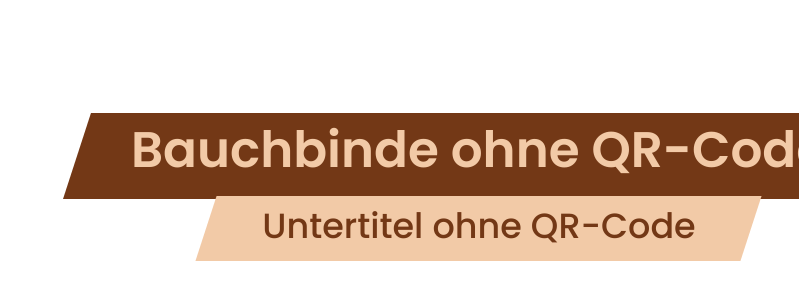
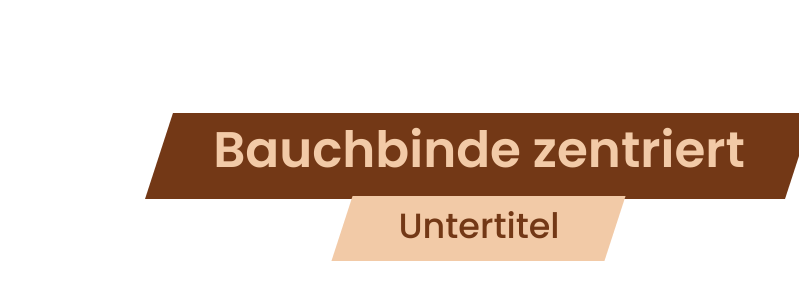
Before and after one commit to cniklas/tmt-image-generator, a Svelte app: page / in a window 1280 px wide. Shown: the part 818-1118 px from the top of the page, without its empty margins (481-1280 px from the left). Built offline with nearby package versions, Linux system fonts and the light colour scheme.

Commit message:
Update CenterOrLeft.svelte

```diff
--- a/src/routes/CenterOrLeft.svelte
+++ b/src/routes/CenterOrLeft.svelte
@@ -4,10 +4,10 @@ export let isLeft = false
 export let imageGenerated = false
 export let src = ''
 
-let headline = isLeft ? 'Sprecher' : 'Bauchbinde ohne QR-Code'
+let headline = isLeft ? 'Bauchbinde links' : 'Bauchbinde zentriert'
 let headlineInput
 let isHeadlineInputVisible = false
-let subtitle = isLeft ? 'www.maschdeslebens.org' : 'Untertitel ohne QR-Code'
+let subtitle = isLeft ? 'www.website.tld' : 'Untertitel'
 let subtitleInput
 let isSubtitleInputVisible = false
 
```
